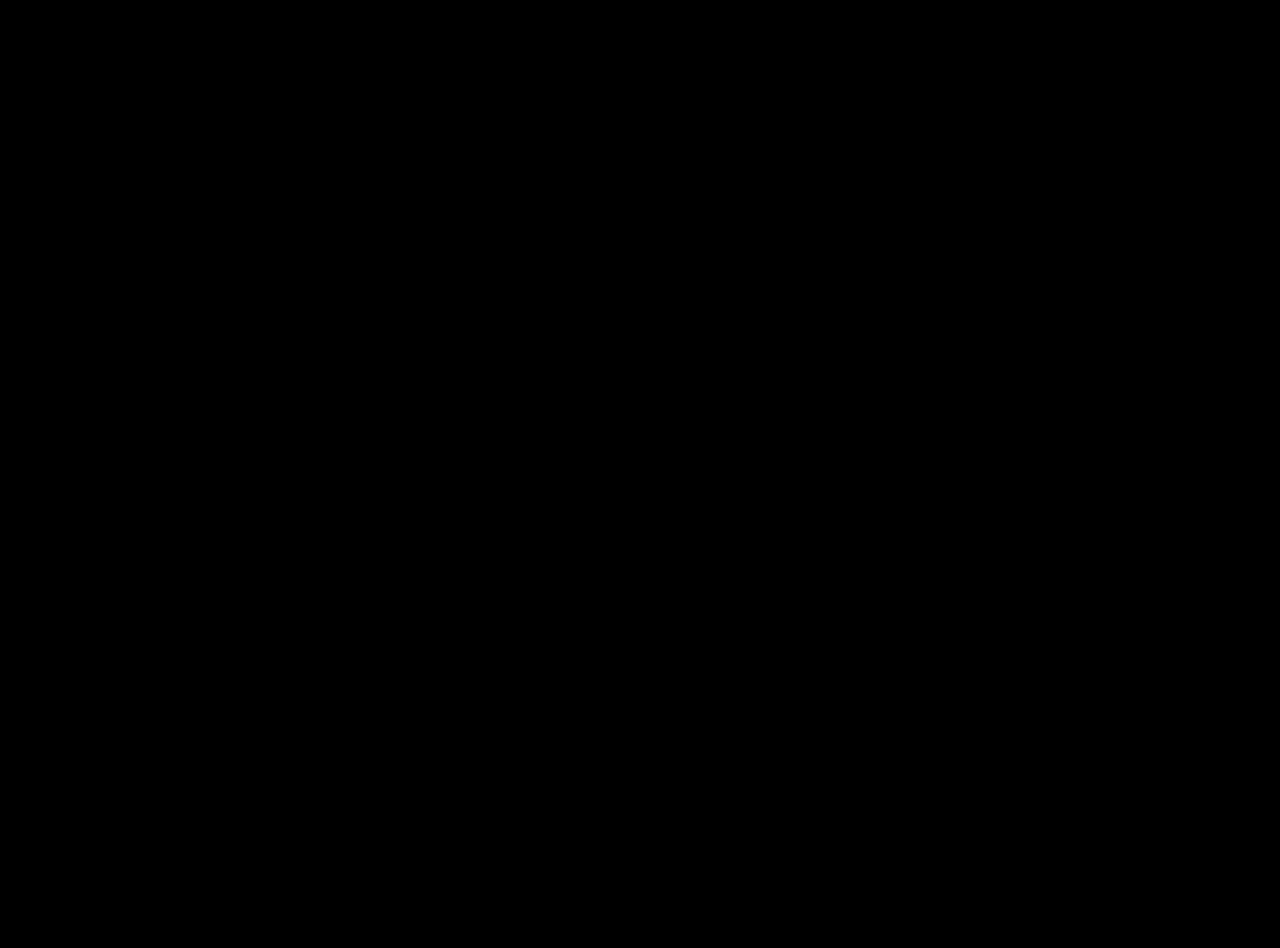
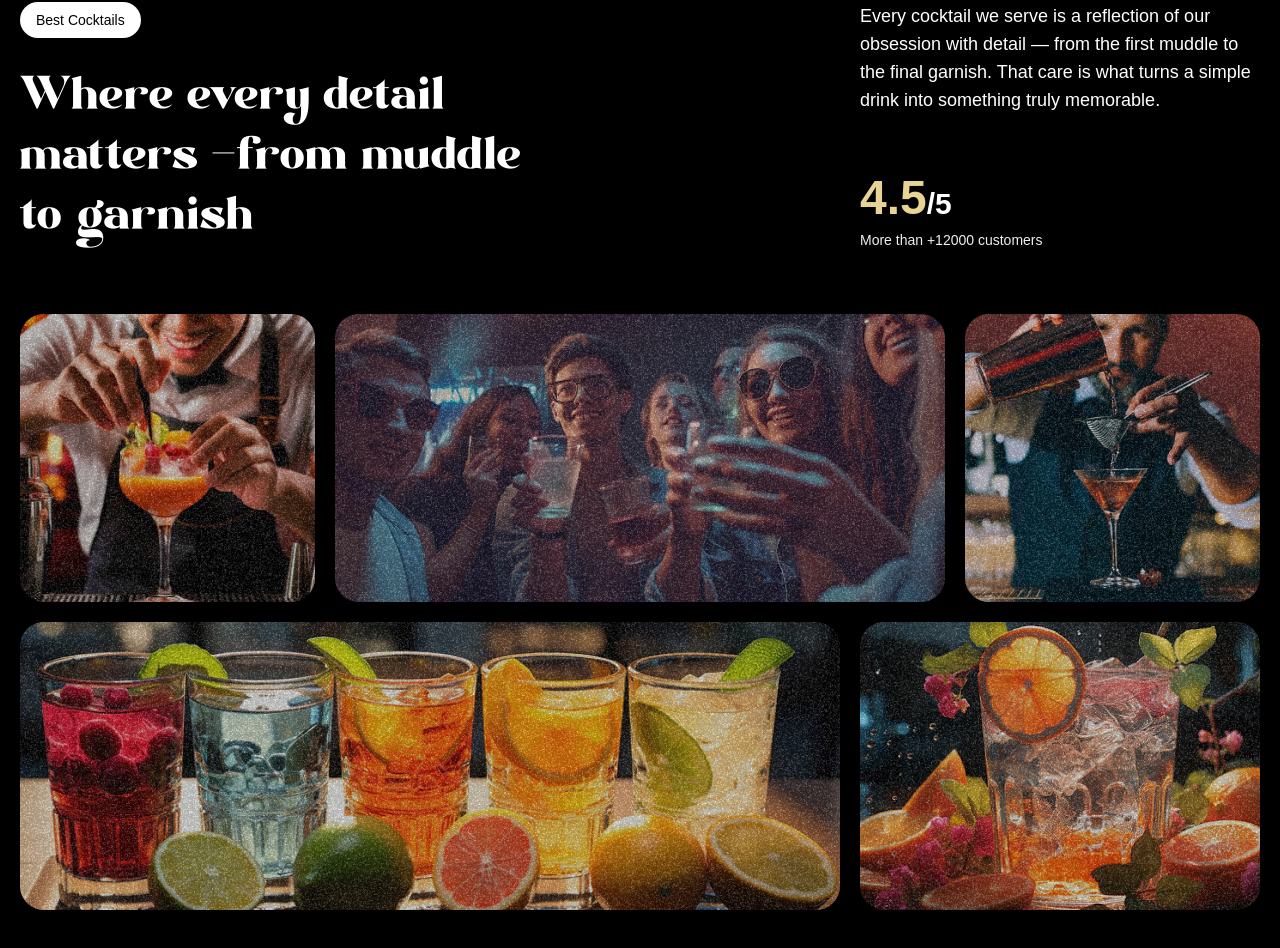
Before and after one commit to botflowlab/botflowlab_landing_page, a React (Vite) app: page / in a window 1280 px wide. Shown: the part 1710-2658 px from the top of the page. Before the commit the page ends 1600 px from the top, so only its background shows below. Built offline with nearby package versions, Linux system fonts and the light colour scheme; a web font is replaced by a local one.

Commit message:
Implemented Art Section

```diff
--- a/src/App.jsx
+++ b/src/App.jsx
@@ -4,6 +4,8 @@
 import Navbar from './components/navbar';
 import Hero from './components/Hero';
 import Cocktails from './components/Cocktails';
+import About from './components/About';
+import Art from './components/Art';
 
 gsap.registerPlugin(ScrollTrigger, SplitText);
 const App = () => {
@@ -12,6 +14,8 @@
       <Navbar/>
       <Hero/>
       <Cocktails />
+      <About />
+      <Art />
     </main>
   )
 }
--- /dev/null
+++ b/src/components/About.jsx
@@ -0,0 +1,88 @@
+import gsap from 'gsap';
+import { SplitText} from 'gsap/all'
+import { useGSAP } from '@gsap/react'
+
+const About = () => {
+ useGSAP(() => {
+	const titleSplit = SplitText.create('#about h2', {
+	 type: 'words'
+	})
+
+	const scrollTimeline = gsap.timeline({
+	 scrollTrigger: {
+		trigger: '#about',
+		start: 'top center'
+	 }
+	})
+
+	scrollTimeline
+	 .from(titleSplit.words, {
+		opacity: 0, duration: 1, yPercent: 100, ease: 'expo.out', stagger: 0.02
+	})
+	 .from('.top-grid div, .bottom-grid div', {
+		opacity: 0, duration: 1, ease: 'power1.inOut', stagger: 0.04,
+	}, '-=0.5')
+ })
+
+ return (
+	<div id="about">
+	 <div className="mb-16 md:px-0 px-5">
+		<div className="content">
+		 <div className="md:col-span-8">
+			<p className="badge">Best Cocktails</p>
+			<h2>
+			 Where every detail matters <span className="text-white">-</span>
+				from muddle to garnish
+			</h2>
+		 </div>
+
+		 <div className="sub-content">
+			<p>
+			 Every cocktail we serve is a reflection of our obsession with detail — from the first muddle to the final garnish. That care is what turns a simple drink into something truly memorable.
+			</p>
+
+			<div>
+			 <p className="md:text-3xl text-xl font-bold">
+				<span>4.5</span>/5
+			 </p>
+			 <p className="text-sm text-white-100">
+				More than +12000 customers
+			 </p>
+			</div>
+		 </div>
+		</div>
+	 </div>
+
+	 <div className="top-grid">
+		<div className="md:col-span-3">
+		 <div  className="noisy" />
+		 <img src="/images/abt1.png" alt="grid-img-1" />
+		</div>
+
+		<div className="md:col-span-6">
+		 <div  className="noisy" />
+		 <img src="/images/abt2.png" alt="grid-img-2" />
+		</div>
+
+		<div className="md:col-span-3">
+		 <div  className="noisy" />
+		 <img src="/images/abt5.png" alt="grid-img-5" />
+		</div>
+	 </div>
+
+	 <div className="bottom-grid">
+		<div className="md:col-span-8">
+		 <div  className="noisy" />
+		 <img src="/images/abt3.png" alt="grid-img-3" />
+		</div>
+
+		<div className="md:col-span-4">
+		 <div  className="noisy" />
+		 <img src="/images/abt4.png" alt="grid-img-4" />
+		</div>
+	 </div>
+
+	</div>
+ )
+}
+export default About
--- /dev/null
+++ b/src/components/Art.jsx
@@ -0,0 +1,69 @@
+import { useGSAP } from '@gsap/react';
+import { featureLists, goodLists } from '../../constants/index.js'
+import { useMediaQuery } from 'react-responsive'
+import gsap from 'gsap'
+
+
+const Art = () => {
+  const isMobile = useMediaQuery({maxWidth: 767});
+
+  useGSAP(() => {
+    const start = isMobile ? 'top 20%' : 'top top';
+    const maskTimeline = gsap.timeline({
+      scrollTrigger: {
+        trigger: '#art',
+        start,
+        end: 'bottom center',
+        scrub: 1.5,
+        pin: true,
+      }
+    })
+    maskTimeline
+      .to('.will-fade', {opacity: 0, stagger: 0.2, ease: 'power1.inOut',})
+      .to('.masked-img', { scale: 1.3, maskPosition: 'center', maskSize: '400%', duration: 1, ease: 'power1.inOut '})
+      .to('#masked-content', { opacity: 1, duration: 1, ease: 'power1.inOut'})
+
+    })
+  return (
+    <div id="art">
+      <div className="container mx-auto h-full pt-20">
+        <h2 className="will-fade">The Art</h2>
+        <div className="content">
+          <ul className="space-y-4 will-fade">
+            {goodLists.map((feature, index) => (
+             <li key={index} className="flex items-center gap-2">
+              <img src="/images/check.png" alt="check" />
+              <p>{feature}</p>
+             </li>
+            ) )}
+          </ul>
+
+          <div className='cocktail-img'>
+            <img src="/images/under-img.jpg"
+            alt="cocktail"
+            className='abs-center masked-img size-full object-contain' />
+          </div>
+
+          <ul className="space-y-4 will-fade">
+            {featureLists.map((feature, index) => (
+             <li key={index} className="flex items-center justify-start gap-2">
+              <img src="/images/check.png" alt="check" />
+              <p className='md:w-fit w-60'>{feature}</p>
+             </li>
+            ) )}
+          </ul>
+
+        </div>
+        <div className='masked-container'>
+            <h2 className='will-fade'>Sip-Worthy Perfection</h2>
+            <div id='masked-content'>
+              <h3>Made with Craft, Poured with Passion</h3>
+              <p>This isn’t just a drink. It’s a carefully crafted moment made just for you.</p>
+            </div>
+        </div>
+      </div>
+    </div>
+  )
+}
+
+export default Art
```
